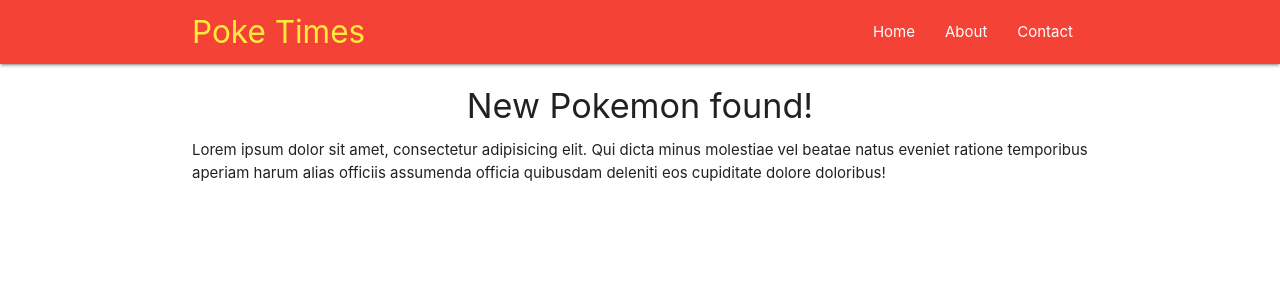
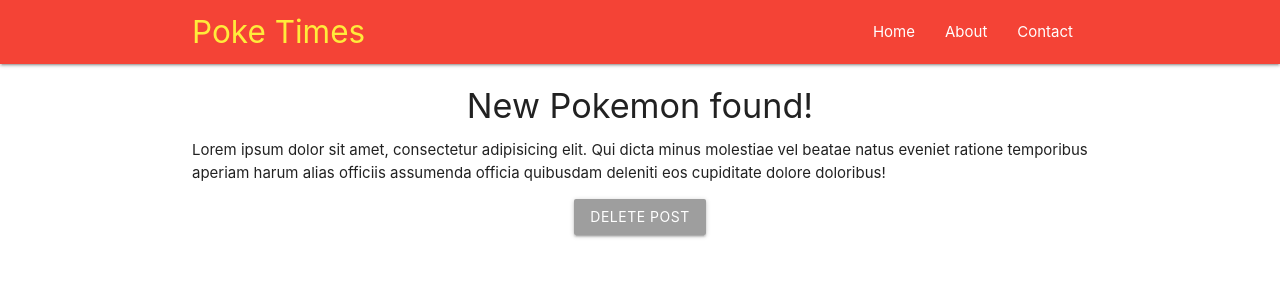
Before and after one commit to KarlaLGA/React-tutorial, a React (Create React App) app in the folder poketime/: page /1 in a window 1280 px wide. Shown: the top 300 px of the page. Built offline with nearby package versions, Linux system fonts and the light colour scheme.

Commit message:
Add actions to reducer

```diff
--- a/poketime/src/components/Post.js
+++ b/poketime/src/components/Post.js
@@ -3,6 +3,10 @@
 import { connect } from 'react-redux';
 
 class Post extends Component{
+    whenClick = () => {
+        this.props.deletePost(this.props.post.id)
+        this.props.history.push('/');
+    }
     // state = {
     //     post: null
     // }
@@ -17,11 +21,17 @@
     //     })
     // }
     render() {
+        console.log(this.props)
 
         const post = this.props.post ? (
             <div className="post">
                 <h4 className="center">{this.props.post.title}</h4>
                 <p>{this.props.post.body}</p>
+                <div className="center">
+                    <button className="btn grey" onClick={this.whenClick}>
+                        Delete Post
+                    </button>
+                </div>
             </div>
         ) : (
             <div className="center">Loading post...</div>
@@ -44,4 +54,12 @@
     }
 }
 
-export default connect(mapStateToProps)(Post)
+const mapDispatchToProps = (dispatchMethod) => {
+    return {
+        deletePost: (post_id) => {
+            dispatchMethod({ type: 'DELETE_POST', id: post_id})
+        }
+    }
+}
+
+export default connect(mapStateToProps, mapDispatchToProps)(Post)
--- a/poketime/src/reducers/rootReducer.js
+++ b/poketime/src/reducers/rootReducer.js
@@ -7,7 +7,17 @@
 }
 
 const rootReducer = (state = initialState, action) => {
+    if (action.type === "DELETE_POST"){
+        let newPosts = state.posts.filter(post => {
+            return action.id !== post.id
+        });
+        return {
+            ...state,
+            posts: newPosts
+        }
+    }
     return state;
 }
 
+
 export default rootReducer
```
